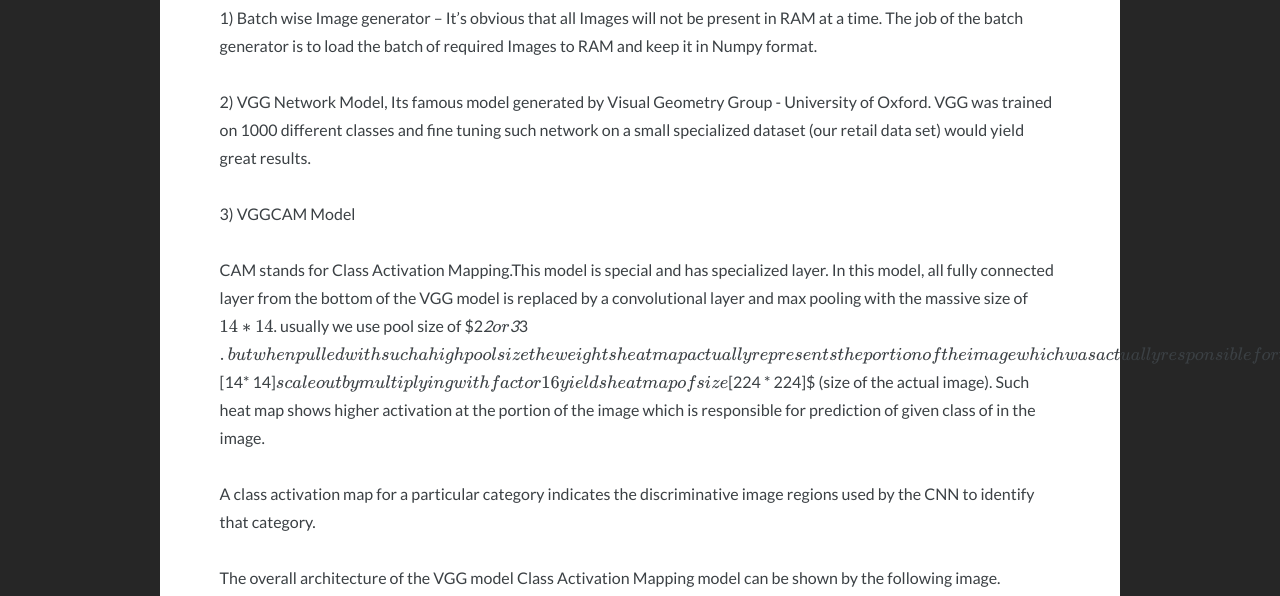
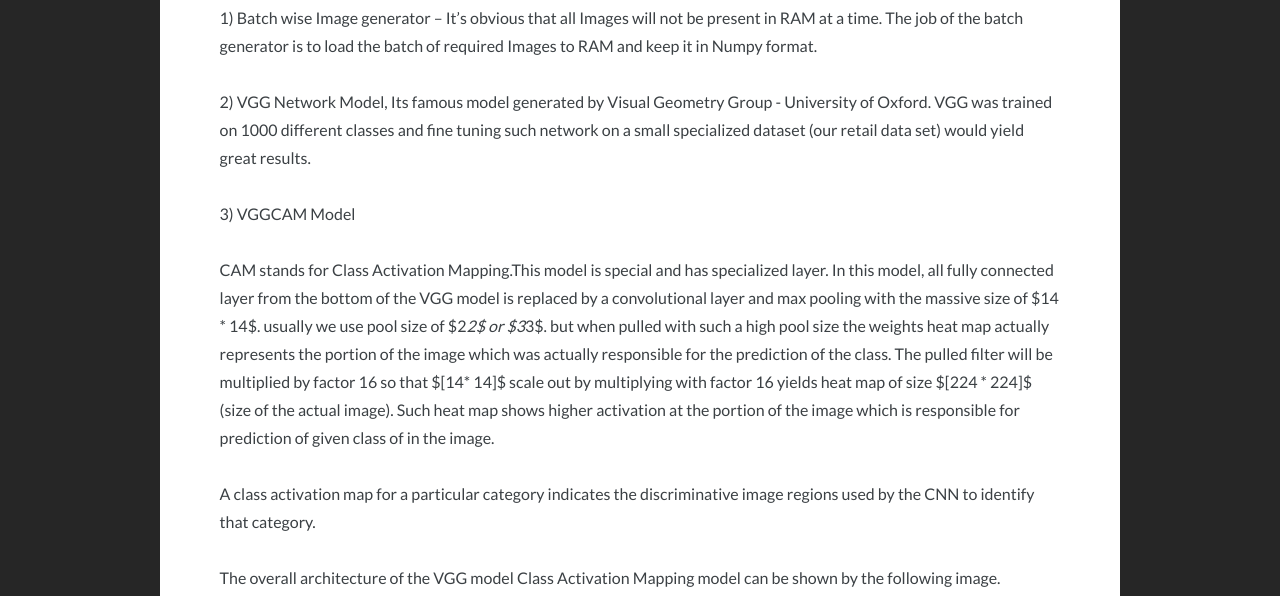
Before and after one commit to snlpatel001213/snlpatel001213_old.github.io, a Jekyll site: the page built from _posts/2018-04-18-Image-Segmentation-A-case-of-online-retail.md, in a window 1280 px wide and 900 px high, scrolled down 3363 px, cut to the strip 0-596 px from the top of the window. Built offline with Jekyll 4.4.1, drawn with Linux system fonts in a browser that asks for light colours; formulas are drawn with MathJax 3; comment, search, counter and statistics services are not loaded.

Commit message:
markdown chages

````diff
--- a/_includes/head.html
+++ b/_includes/head.html
@@ -27,7 +27,7 @@
 		extensions: ["tex2jax.js","TeX/AMSmath.js","TeX/AMSsymbols.js"],
 		jax: ["input/TeX"],
 		tex2jax: {
-			inlineMath: [ ['$','$'], ["\\(","\\)"] ],
+			inlineMath: [ ['$#','$#'], ["\\(","\\)"] ],
 			displayMath: [ ['$$','$$'], ["\\[","\\]"] ],
 			processEscapes: false
 		},
--- a/_posts/2018-04-18-Image-Segmentation-A-case-of-online-retail.md
+++ b/_posts/2018-04-18-Image-Segmentation-A-case-of-online-retail.md
@@ -188,7 +188,7 @@
     # VGGCAM.summary()
     return VGGCAM
 ```
-Note that last fully connected layers of the VGG are replaced by large pooling layer \$VGGCAM.add(AveragePooling2D((14, 14)))\$.
+Note that last fully connected layers of the VGG are replaced by large pooling layer $#VGGCAM.add(AveragePooling2D((14, 14)))$#.
 
 ***3) Fine tuning VGG Model with specialized train set***
 
````
